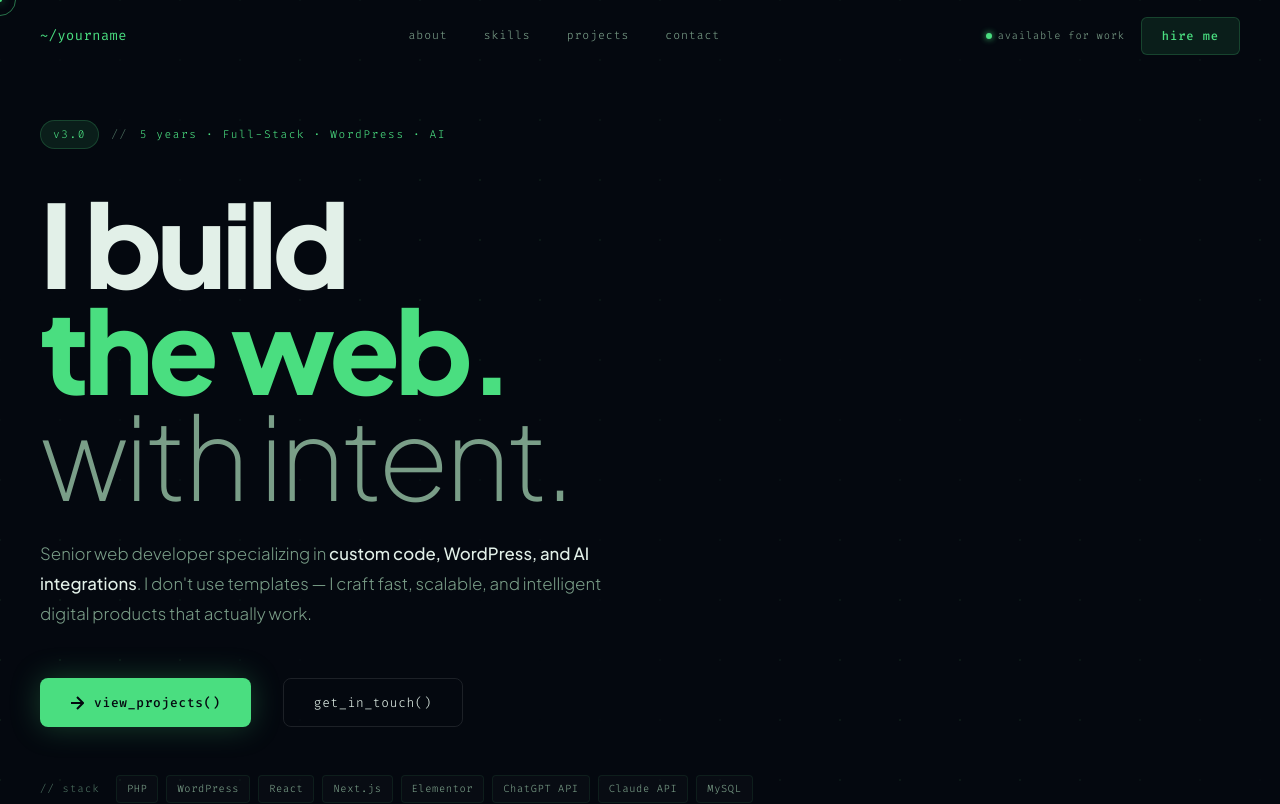
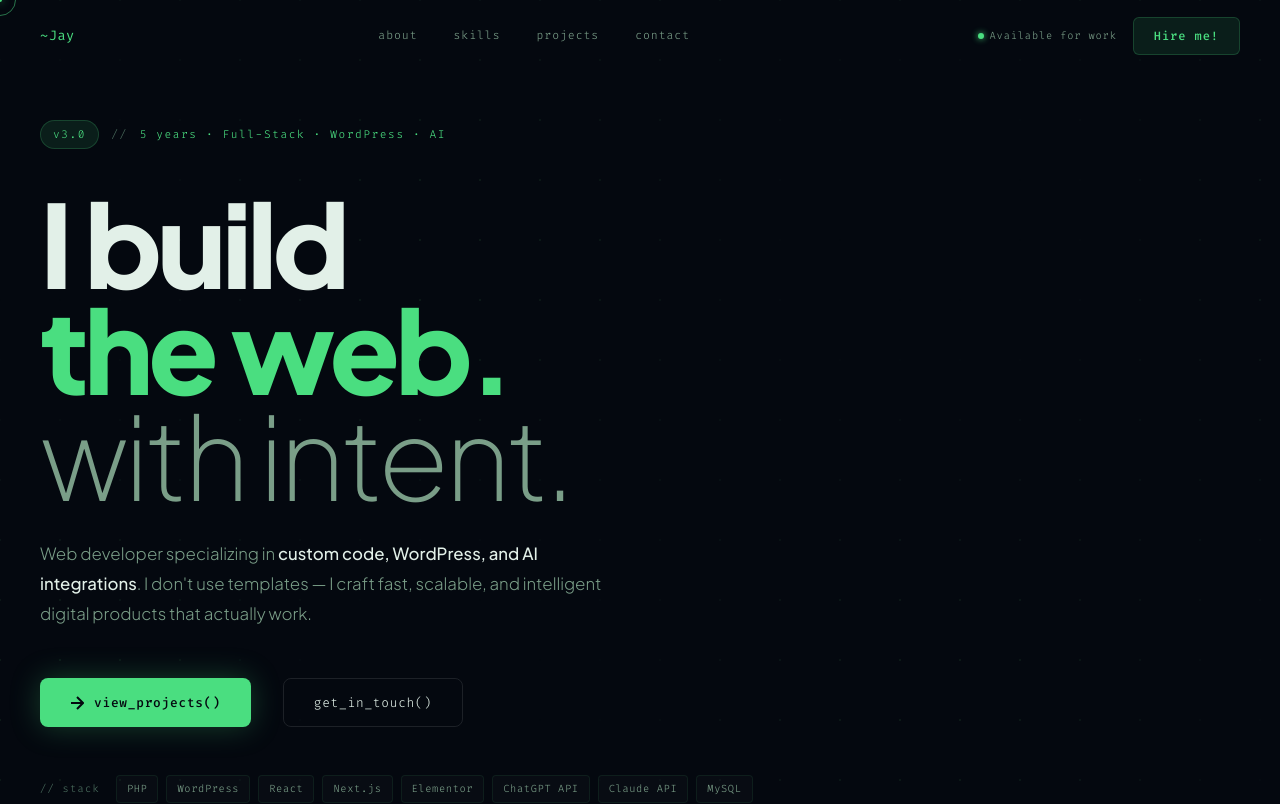
Before and after one commit to jaywebmaster/my-portfolio, a Next.js app: page / in a window 1280 px wide. Shown: the top 804 px of the page. Built offline with nearby package versions, Linux system fonts and the light colour scheme.

Commit message:
initial portfolio setup

```diff
--- a/app/page.tsx
+++ b/app/page.tsx
@@ -540,7 +540,7 @@ export default function PortfolioV3() {
       <nav className={scrollY > 20 ? "stuck" : ""}>
         <div className="nav-wrap">
           <div className="logo">
-            <span>~/yourname</span>
+            <span>~Jay</span>
             <span className="logo-cursor" />
           </div>
           <div className="nav-center">
@@ -551,9 +551,9 @@ export default function PortfolioV3() {
           <div className="nav-right">
             <div className="nav-status">
               <div className="status-dot" />
-              available for work
+              Available for work
             </div>
-            <button className="nav-hire" onClick={() => scrollTo("contact")}>hire me</button>
+            <button className="nav-hire" onClick={() => scrollTo("contact")}>Hire me!</button>
           </div>
           <button className={`ham ${menuOpen ? "open" : ""}`} onClick={() => setMenuOpen(!menuOpen)}>
             <span /><span /><span />
@@ -582,7 +582,7 @@ export default function PortfolioV3() {
           </h1>
 
           <p className="hero-desc">
-            Senior web developer specializing in <strong>custom code, WordPress, and AI integrations</strong>. I don't use templates — I craft fast, scalable, and intelligent digital products that actually work.
+            Web developer specializing in <strong>custom code, WordPress, and AI integrations</strong>. I don't use templates — I craft fast, scalable, and intelligent digital products that actually work.
           </p>
 
           <div className="hero-row">
```
